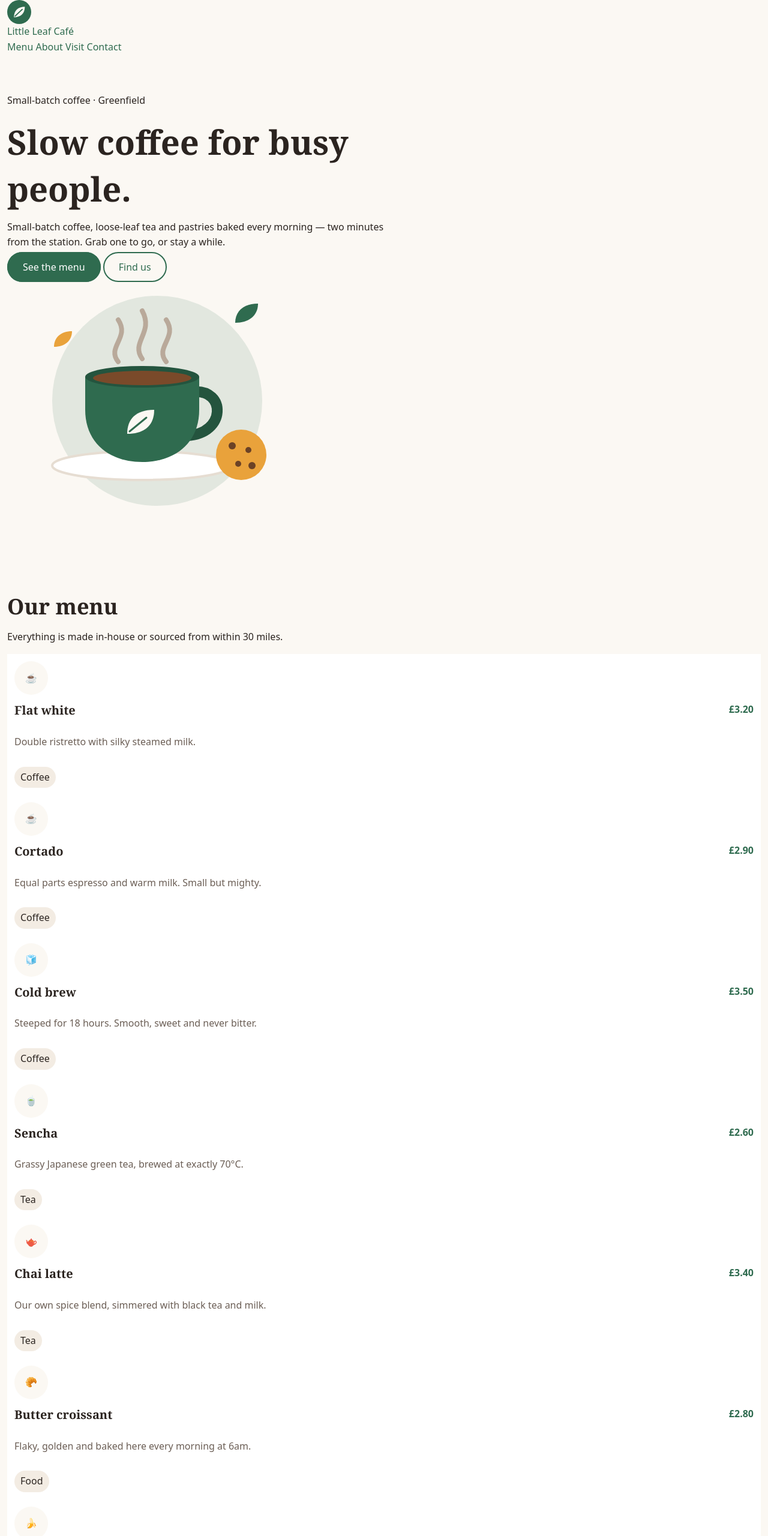
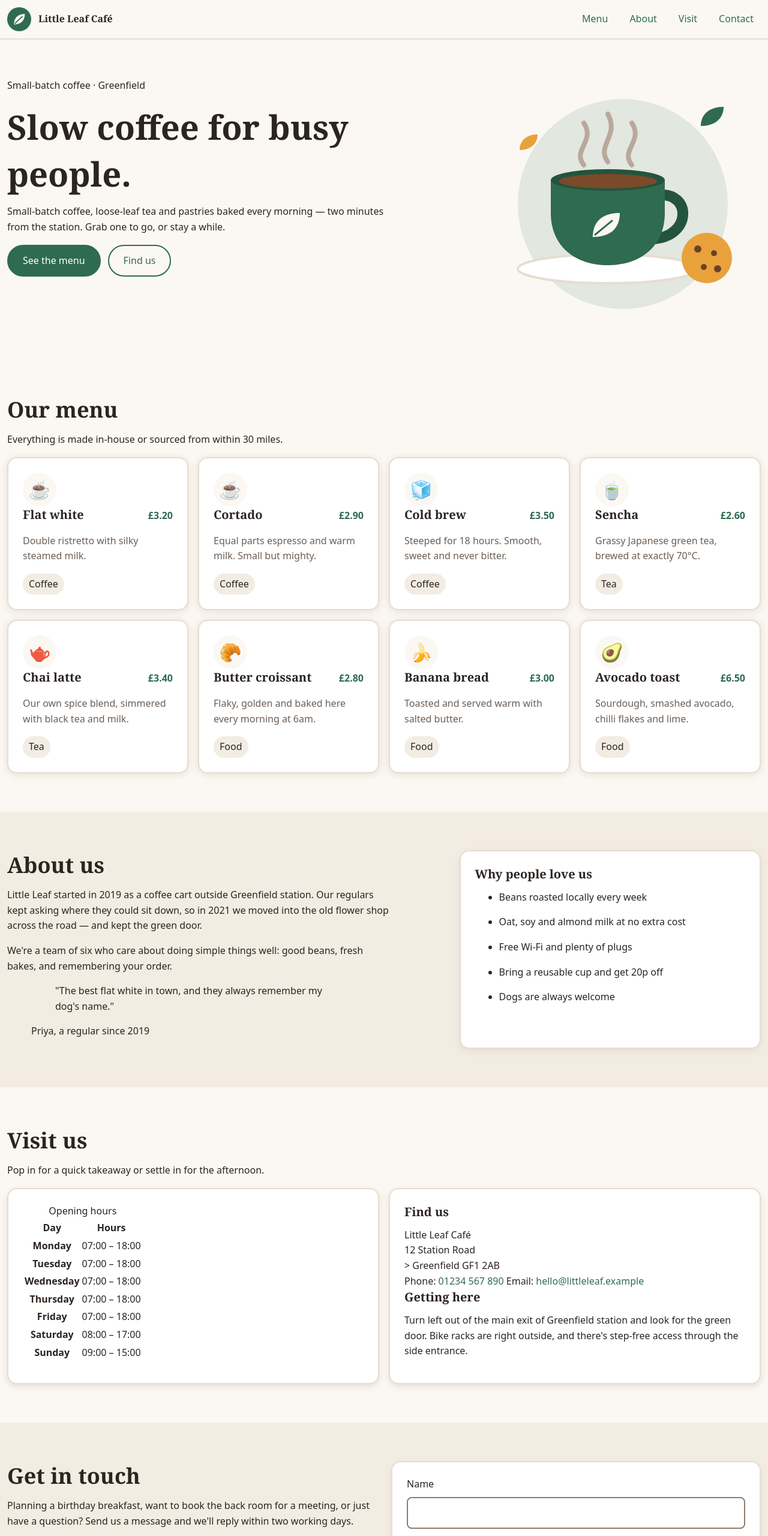
Before and after one commit to IlvieIBM/LittleLeafCafe, a plain HTML site: page index.html in a window 1280 px wide. Shown: the top 2560 px of the page at 60% size. Drawn offline with Linux system fonts and the light colour scheme.

Commit message:
grid layout

```diff
--- a/css/styles.css
+++ b/css/styles.css
@@ -136,7 +136,7 @@ address {
 }
 
 .container {
-   max-width: 2000px;
+   max-width: 1280px;
    margin-inline: auto;
    padding: 0 var(--space-s);
 }
@@ -189,38 +189,50 @@ address {
    box-shadow: 0 4px 12px var(--color-border);
 }
 
+.menuGrid {
+   display: grid;
+   grid-template-columns: repeat(auto-fit, minmax(15rem, 1fr));
+   gap: var(--space-m);
+
    .menuCard {
-
-  article{
       display: flex;
       flex-direction: column;
+      margin-top: auto;
       background-color: var(--color-surface);
-   padding: var(--space-s);
-   gap: var(--space-s);
+      padding: var(--space-l);
+      border-radius: var(--radius-m);
+      border: 2px solid var(--color-border);
+      box-shadow: 0 2px 14px var(--color-border);
 
       .icon {
          width: 3.5rem;
          height: 3.5rem;
 
-   display: flex;
-   align-items: center;
-   justify-content: center;
+         display: grid;
+         place-items: center;
 
          border-radius: 50%;
          background-color: var(--color-bg);
+
+         font-size: 30px;
       }
-.menuItem{
+
+      .menuItem {
          display: flex;
          justify-content: space-between;
-   p{
+         align-items: baseline;
+
+         p {
             color: var(--color-primary);
             font-weight: 700;
          }
       }
-.description{
+
+      .description {
          color: var(--color-muted);
       }
-.category{
+
+      .category {
          margin-top: auto;
          padding: 5px 10px;
          background-color: var(--color-surface-alt);
@@ -229,6 +241,114 @@ address {
       }
    }
 }
+
+header {
+   border-bottom: 2px solid var(--color-border);
+
+   .headerBar {
+      display: flex;
+      justify-content: space-between;
+      padding: var(--space-s);
+
+
+      .brand {
+         display: flex;
+         gap: var(--space-s);
+         align-items: center;
+
+         a {
+            color: var(--color-text);
+            font-weight: 700;
+            font-family: var(--font-heading);
+         }
+      }
+
+      .navList {
+         display: flex;
+         align-items: center;
+         gap: var(--space-s);
+
+         a {
+            padding: 0 var(--space-s);
+         }
+
+      }
+   }
+}
+
+.hero {
+   display: flex;
+   justify-content: space-between;
+
+   .heroButtons {
+      display: flex;
+      gap: var(--space-s);
+      flex-wrap: wrap;
+   }
+}
+
+
+
+.footer {
+   display: flex;
+   justify-content: space-between;
+}
+
+.about {
+   display: grid;
+   grid-template-columns: 3fr 2fr;
+
+}
+
+.visit {
+   display: grid;
+   grid-template-columns: 1fr 1fr;
+   gap: var(--space-m);
+}
+
+.contact {
+   display: grid;
+   grid-template-columns: 2fr 3fr;
+   align-items: start;
+
+
+   .form {
+      display: grid;
+      gap: var(--space-l);
+      align-items: start;
+
+      .field {
+         display: grid;
+         gap: var(--space-xs);
+         align-items: start;
+
+
+      }
+
+      input,
+      select,
+      textarea {
+         width: 100%;
+         padding: var(--space-s);
+         border: 2px solid var(--color-border-strong);
+         border-radius: var(--radius-s);
+      }
+
+      .newsletterCheckbox {
+         display: flex;
+         align-items: center;
+         justify-self: start;
+         gap: var(--space-s);
+
+         input[type="checkbox"] {
+            width: auto;
+            margin: 0;
+         }
+
+      }
+   }
+}
+
 
 
 
--- a/index.html
+++ b/index.html
@@ -17,11 +17,13 @@
 <body>
 
   <header id="top">
-    <div class="container">
+    <div class="container headerBar">
+      <div class="brand">
         <img src="images/logo.svg" alt="" width="40" height="40">
         <a href="index.html"> Little Leaf Café </a>
+      </div>
 
-      <nav>
+      <nav class="navList">
         <a>Menu</a>
         <a>About</a>
         <a>Visit</a>
@@ -34,17 +36,21 @@
 
     <section class="section" id="hero">
       <div class="container">
+        <div class="hero">
           <div class="intro">
             <p>Small-batch coffee · Greenfield</p>
             <h1>Slow coffee for busy people.</h1>
             <p>Small-batch coffee, loose-leaf tea and pastries baked every morning — two minutes from the station. Grab
               one to
               go, or stay a while.</p>
-        </div>
+            <div class="heroButtons">
               <a href="#menu" class="primaryButton">See the menu</a>
               <a href="#find" class="ghostButton">Find us</a>
+            </div>
+          </div>
           <img src="./images/hero.svg" width="480" height="400"
             alt="Illustration of a steaming green coffee cup next to a cookie.">
+        </div>
       </div>
     </section>
 
@@ -55,8 +61,8 @@
           <p>Everything is made in-house or sourced from within 30 miles.</p>
         </div>
 
-        <div class="menuCard">
-          <article>
+        <div class="menuGrid">
+          <article class="menuCard">
             <span class="icon" aria-hidden="true">☕</span>
             <div class="menuItem">
               <h3>Flat white</h3>
@@ -66,7 +72,7 @@
             <span class="category">Coffee</span>
           </article>
 
-          <article>
+          <article class="menuCard">
             <span class="icon" aria-hidden="true">☕</span>
             <div class="menuItem">
               <h3>Cortado</h3>
@@ -76,7 +82,7 @@
             <span class="category">Coffee</span>
           </article>
 
-          <article>
+          <article class="menuCard">
             <span class="icon" aria-hidden="true">🧊</span>
             <div class="menuItem">
               <h3>Cold brew</h3>
@@ -86,7 +92,7 @@
             <span class="category">Coffee</span>
           </article>
 
-          <article>
+          <article class="menuCard">
             <span class="icon" aria-hidden="true">🍵</span>
             <div class="menuItem">
               <h3>Sencha</h3>
@@ -96,7 +102,7 @@
             <span class="category">Tea</span>
           </article>
 
-          <article>
+          <article class="menuCard">
             <span class="icon" aria-hidden="true">🫖</span>
             <div class="menuItem">
               <h3>Chai latte</h3>
@@ -106,7 +112,7 @@
             <span class="category">Tea</span>
           </article>
 
-          <article>
+          <article class="menuCard">
             <span class="icon" aria-hidden="true">🥐</span>
             <div class="menuItem">
               <h3>Butter croissant</h3>
@@ -116,7 +122,7 @@
             <span class="category">Food</span>
           </article>
 
-          <article>
+          <article class="menuCard">
             <span class="icon" aria-hidden="true">🍌</span>
             <div class="menuItem">
               <h3>Banana bread</h3>
@@ -126,7 +132,7 @@
             <span class="category">Food</span>
           </article>
 
-          <article>
+          <article class="menuCard">
             <span class="icon" aria-hidden="true">🥑</span>
             <div class="menuItem">
               <h3>Avocado toast</h3>
@@ -141,18 +147,22 @@
 
     <section id="about" class="section-alt">
       <div class="container">
+        <div class="about">
           <div class="intro">
             <h2>About us</h2>
             <p>Little Leaf started in 2019 as a coffee cart outside Greenfield station. Our regulars kept asking where
               they
-            could sit down, so in 2021 we moved into the old flower shop across the road — and kept the green door.</p>
-          <p>We're a team of six who care about doing simple things well: good beans, fresh bakes, and remembering your
+              could sit down, so in 2021 we moved into the old flower shop across the road — and kept the green door.
+            </p>
+            <p>We're a team of six who care about doing simple things well: good beans, fresh bakes, and remembering
+              your
               order.</p>
-        </div>
+
             <figure>
               <blockquote>"The best flat white in town, and they always remember my dog's name."</blockquote>
               <figcaption>Priya, a regular since 2019</figcaption>
             </figure>
+          </div>
           <div class="card">
             <h3>Why people love us</h3>
             <ul>
@@ -164,6 +174,7 @@
             </ul>
           </div>
         </div>
+      </div>
     </section>
 
     <section id="visit" class="section">
@@ -172,6 +183,7 @@
           <h2>Visit us</h2>
           <p>Pop in for a quick takeaway or settle in for the afternoon.</p>
         </div>
+        <div class="visit">
           <div class="card">
             <table>
               <caption>Opening hours</caption>
@@ -224,16 +236,17 @@
               Email: <a href="mailto:hello@littleleaf.example">hello@littleleaf.example </a>
             </address>
 
-          <h4>Getting here</h4>
+            <h3>Getting here</h3>
             <p>Turn left out of the main exit of Greenfield station and look for the green door. Bike racks are right
               outside,
               and there's step-free access through the side entrance.</p>
           </div>
         </div>
+      </div>
     </section>
 
     <section id="contact" class="section-alt">
-      <div class="container">
+      <div class="container contact">
         <div class="intro">
           <h2>Get in touch</h2>
           <p>Planning a birthday breakfast, want to book the back room for a meeting, or just have a question? Send us a
@@ -241,16 +254,16 @@
         </div>
 
         <div class="card">
-        <form action="/contact" method="post">
-          <div>
+          <form action="/contact" method="post" class="form">
+            <div class="field">
               <label for="name">Name</label>
               <input type="text" id="name" name="name" autocomplete="name" required>
             </div>
-          <div>
+            <div class="field">
               <label for="email">Email</label>
               <input type="email" id="email" name="email" autocomplete="email" required>
             </div>
-          <div>
+            <div class="field">
               <label for="reason">What's it about?</label>
               <select id="reason" name="reason" required>
                 <option value="">Please choose…</option>
@@ -259,14 +272,14 @@
                 <option value="feedback">Feedback</option>
               </select>
             </div>
-          <div>
+            <div class="field">
               <label for="message">Message</label>
               <textarea id="message" name="message" minlength="20" required aria-describedby="message-hint"></textarea>
               <small id="message-hint">
                 At least 20 characters.
               </small>
             </div>
-          <div>
+            <div class="newsletterCheckbox">
               <input type="checkbox" id="newsletter" name="newsletter" value="yes">
               <label for="newsletter">
                 Send me the monthly newsletter
@@ -280,8 +293,10 @@
   </main>
   <footer>
     <div class="container">
+      <div class="footer">
         <p>© 2026 Little Leaf Café. Built while learning HTML & CSS.</p>
         <a href="#top">Back to top ↑</a>
+      </div>
     </div>
   </footer>
 
```
Lines whose indentation alone changed are shown as unchanged.
